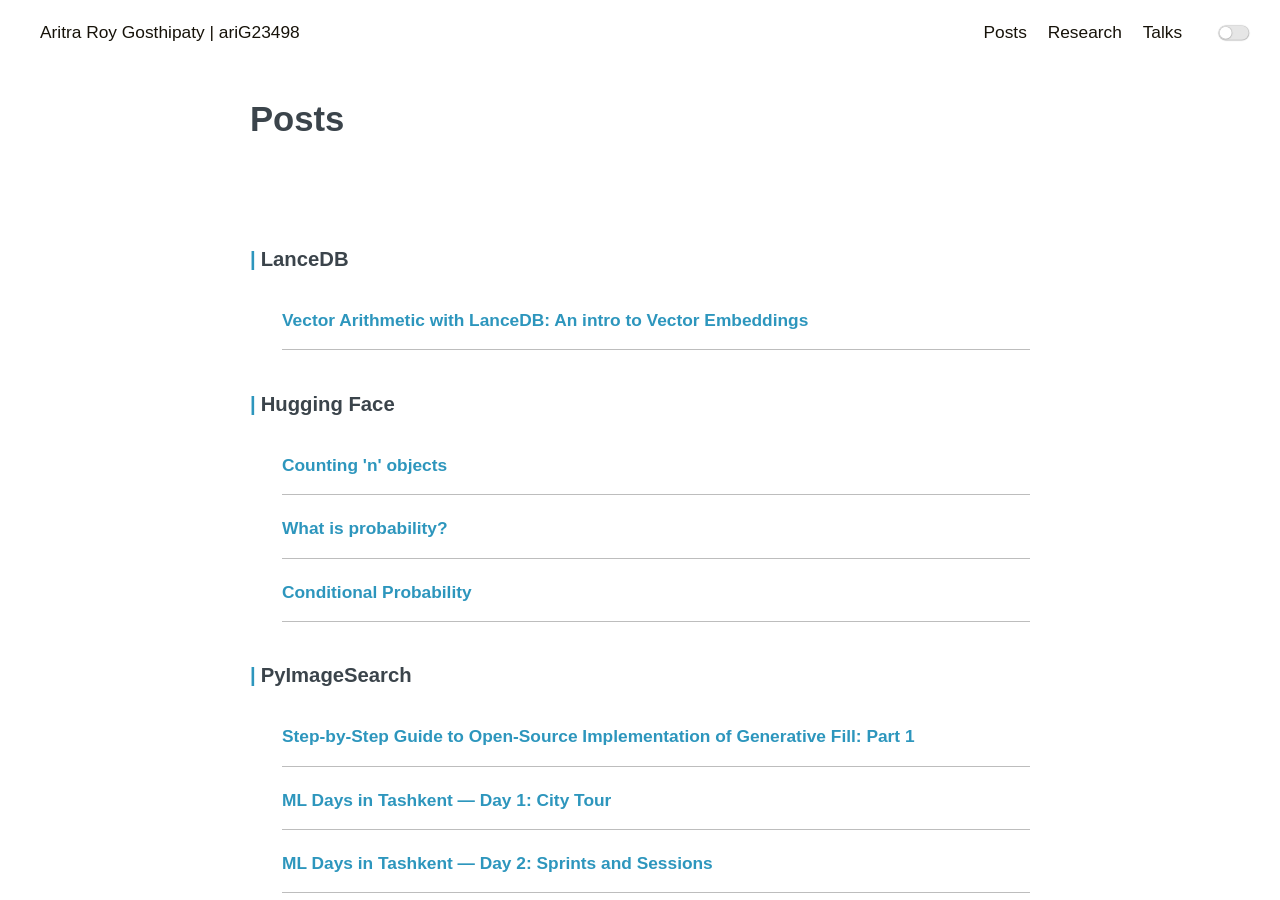
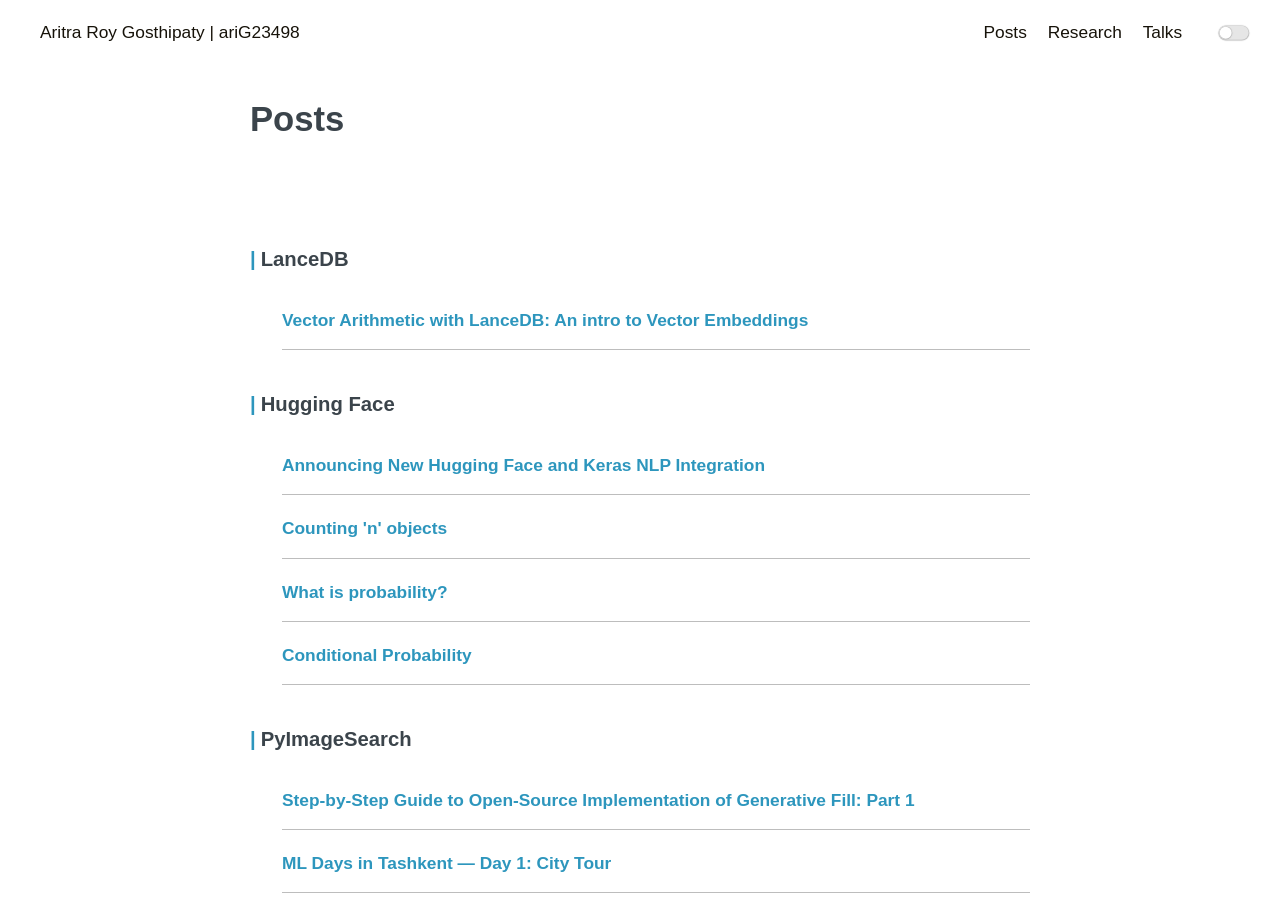
Before and after one commit to ariG23498/ariG23498.github.io, a Jekyll site: the page built from blogs.md, in a window 1280 px wide and 900 px high. Built offline with Jekyll 4.4.1, drawn with Linux system fonts in a browser that asks for light colours.

Commit message:
Update blogs.md

```diff
--- a/blogs.md
+++ b/blogs.md
@@ -14,6 +14,9 @@ permalink: /posts
         </article>
 
         <h3>Hugging Face</h3>
+        <article class="archive-item">
+        <a class="archive-item-link" href="https://huggingface.co/blog/keras-nlp-integration" target="_blank" rel="noopener noreferrer">Announcing New Hugging Face and Keras NLP Integration</a>
+        </article>
         <article class="archive-item">
         <a class="archive-item-link" href="https://huggingface.co/blog/ariG23498/count-n-objects" target="_blank" rel="noopener noreferrer">Counting 'n' objects</a>
         </article>
```
